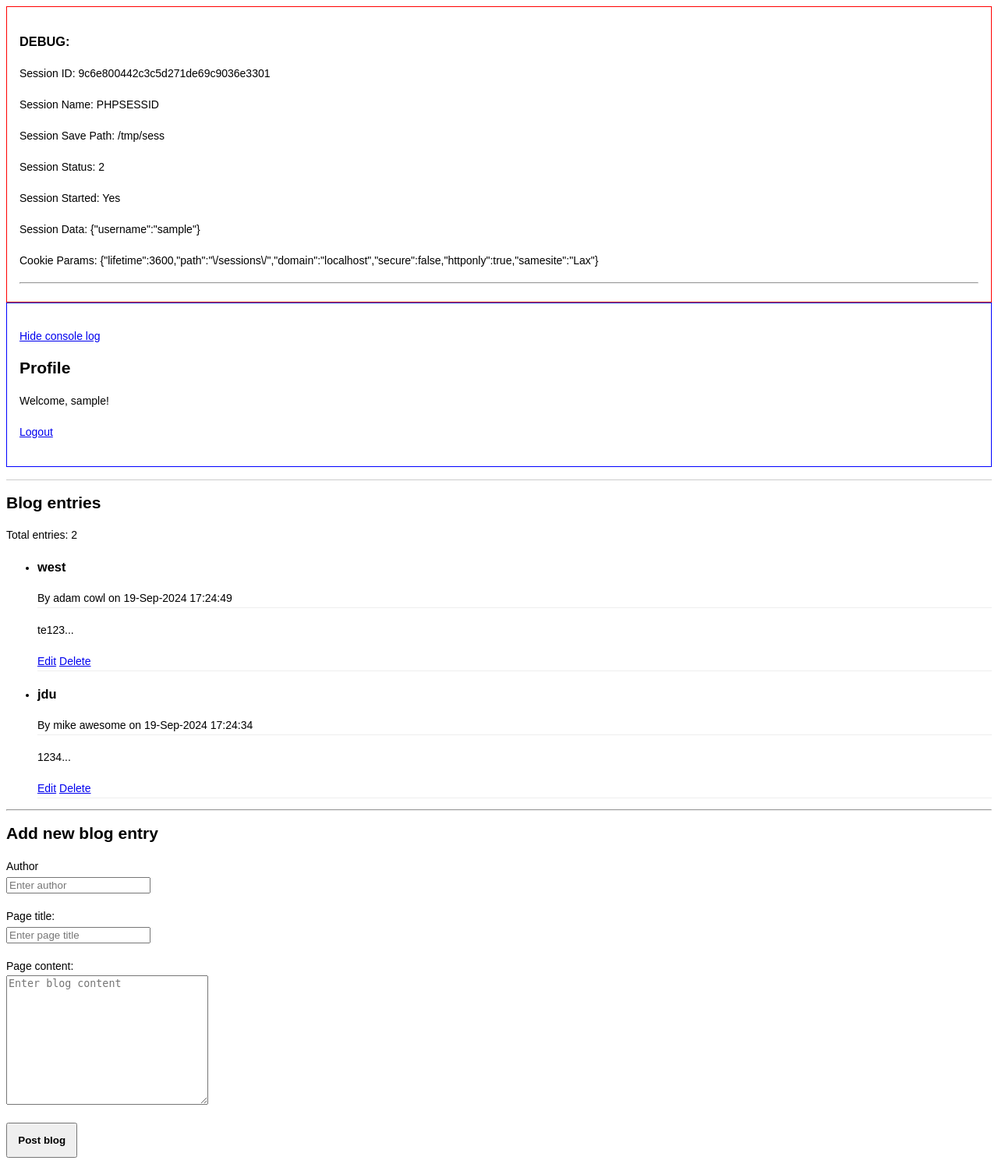
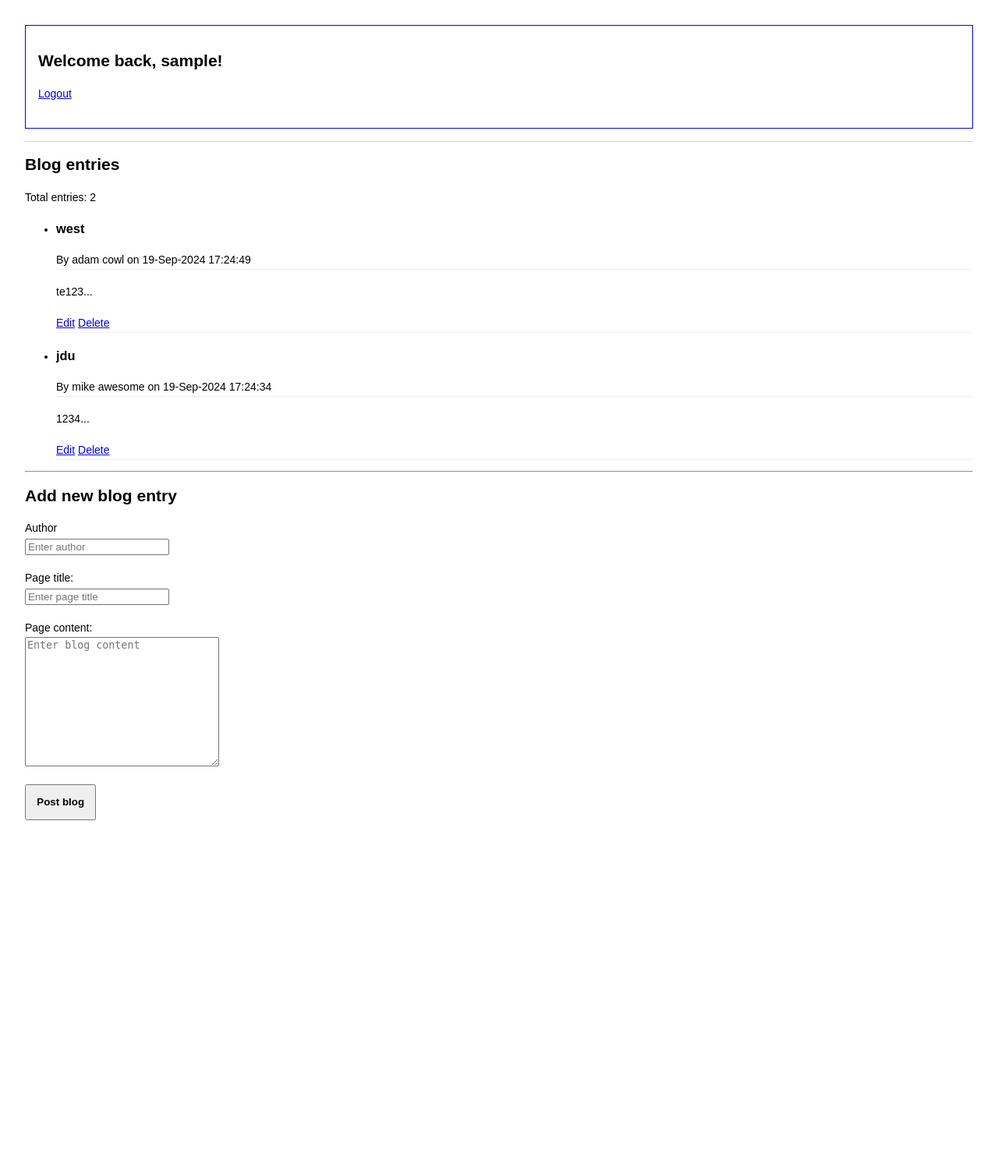
Before and after one commit to worchyld/PHPSamples, a PHP site: page /blog.php in a window 1280 px wide. Shown: the whole page at 78% size. After the commit the page ends 1052 px from the top, so only its background shows below. Run offline with PHP 8.4, Linux system fonts and the light colour scheme; the visitor is signed in with stand-in values (Sample User, id 1); data comes from the database, SQL or seed files in the repository.

Commit message:
update blog php to hide the console output

```diff
--- a/express/blog.php
+++ b/express/blog.php
@@ -60,6 +60,7 @@ if ( $request_method == 'GET' ) {
 
 <main>
 
+<?php /*
 <section id="debugConsole" class="toggle">
     <?php
     print "<h3>DEBUG:</h3>";
@@ -74,14 +75,13 @@ if ( $request_method == 'GET' ) {
 
     print ("<hr>");
     ?>
-</section>
+</section>  */?>
 
 <section id="profile">
-    <p><a href="#" id="toggleConsole">Hide console log</a></p>
+    <?php // <p><a href="#" id="toggleConsole">Hide console log</a></p> ?>
     <?php
     if ($loggedIn == true) {
-        echo "<h2>Profile</h2>";
-        echo "<p>Welcome, " . htmlspecialchars($_SESSION['username']) . "!</p>";
+        echo "<h2>Welcome back, " .htmlspecialchars($_SESSION['username']) . "!</h2>";
         echo "<p><a href=\"logout.php\">Logout</a></p>";
     } else {
         echo "<p>You are not logged in</p>";
--- a/express/screen.css
+++ b/express/screen.css
@@ -4,6 +4,7 @@ media: Screen
 */
 body {
     font: 14px/1.5rem Arial, Helvetica, sans-serif;
+    margin:2rem;
 }
 p { margin-bottom: 1rem; }
 :placeholder-shown, :-moz-placeholder, ::-moz-placeholder {
```
Also changed, not shown: 1 other file.
